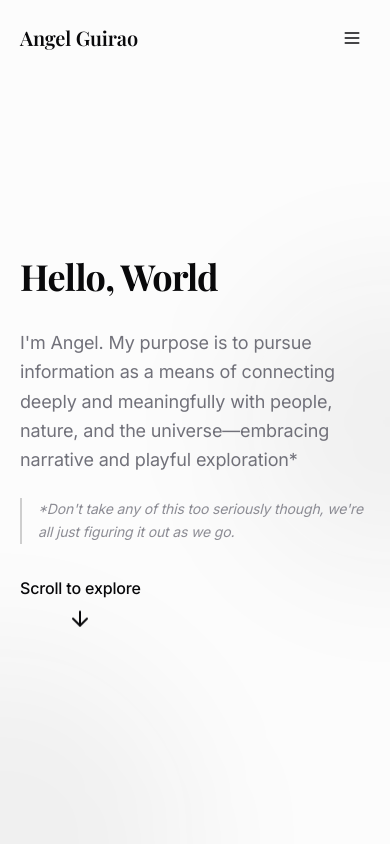
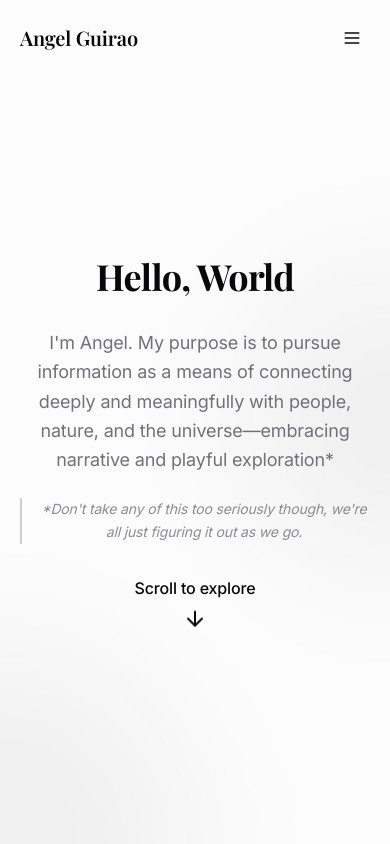
Before and after one commit to Angelguirao/personalLifeOS, a React (Vite) app: page / in a window 390 px wide. Shown: the top 844 px of the page. Built offline with nearby package versions, Linux system fonts and the light colour scheme; a web font is replaced by a local one.

Commit message:
Improve Hero component styling
Addresses alignment issues and enhances the overall style of the Hero component for better responsiveness.

```diff
--- a/src/components/home/Hero.tsx
+++ b/src/components/home/Hero.tsx
@@ -8,7 +8,7 @@ const Hero = () => {
   return (
     <section className="min-h-screen pt-32 pb-20 flex flex-col justify-center relative overflow-hidden">
       <div className="container-narrow relative z-10">
-        <div className="space-y-8">
+        <div className="space-y-8 text-center sm:text-left">
           <div className="space-y-3">
             <h1 className="heading-xl">
               <RevealText>Hello, World</RevealText>
@@ -16,15 +16,14 @@ const Hero = () => {
           </div>
 
           <BlurEffect className="animation-delay-400">
-            <p className="body-lg text-muted-foreground max-w-2xl">
+            <p className="body-lg text-muted-foreground max-w-2xl mx-auto sm:mx-0">
               I'm Angel. My purpose is to pursue information as a means of connecting deeply and meaningfully with people, nature, and the universe—embracing narrative and playful exploration*
             </p>
-            <p className="body-sm italic text-muted-foreground/80 mt-6 border-l-2 border-primary/20 pl-4">
+            <p className="body-sm italic text-muted-foreground/80 mt-6 border-l-2 border-primary/20 pl-4 max-w-2xl mx-auto sm:mx-0">
               *Don't take any of this too seriously though, we're all just figuring it out as we go.
             </p>
           </BlurEffect>
 
-          {/* Scroll indicator - now above the decorative elements and larger */}
           <div className="mt-12 opacity-0 animate-fade-in animation-delay-700">
             <a href="#philosophy-preview" className="inline-flex flex-col items-center text-foreground hover:text-primary transition-colors group">
               <span className="text-base font-medium mb-3">Scroll to explore</span>
```
